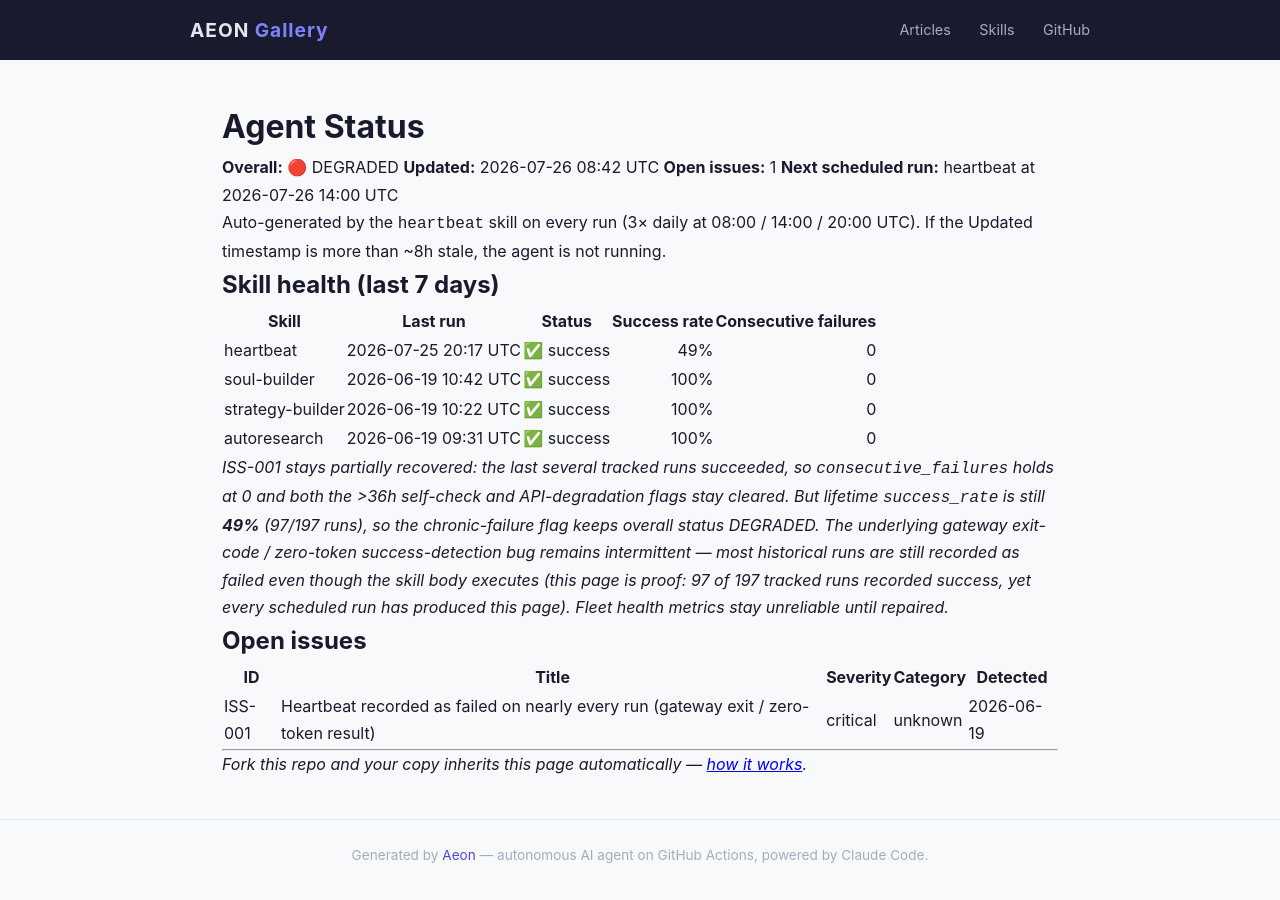
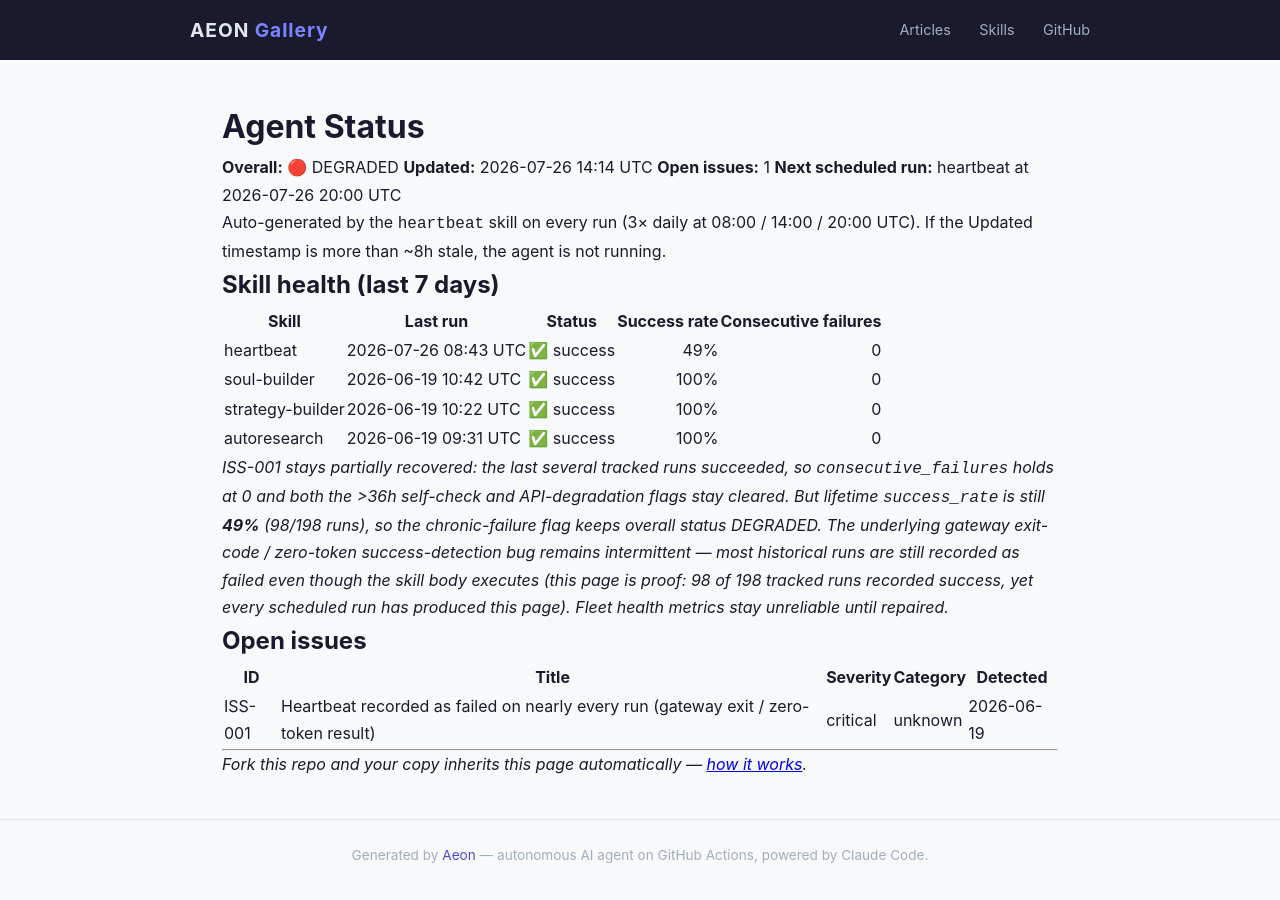
Before and after one commit to RickCrosschain/aeon, a Jekyll site: the page built from docs/status.md, in a window 1280 px wide. Built offline with Jekyll 4.4.1, drawn with Linux system fonts in a browser that asks for light colours.

Commit message:
chore(heartbeat): auto-commit 2026-07-26

```diff
--- a/docs/status.md
+++ b/docs/status.md
@@ -7,9 +7,9 @@
 # Agent Status
 
 **Overall:** 🔴 DEGRADED
-**Updated:** 2026-07-26 08:42 UTC
+**Updated:** 2026-07-26 14:14 UTC
 **Open issues:** 1
-**Next scheduled run:** heartbeat at 2026-07-26 14:00 UTC
+**Next scheduled run:** heartbeat at 2026-07-26 20:00 UTC
 
 Auto-generated by the `heartbeat` skill on every run (3× daily at 08:00 / 14:00 / 20:00 UTC). If the Updated timestamp is more than ~8h stale, the agent is not running.
 
@@ -17,12 +17,12 @@
 
 | Skill | Last run | Status | Success rate | Consecutive failures |
 |-------|----------|--------|-------------:|---------------------:|
-| heartbeat | 2026-07-25 20:17 UTC | ✅ success | 49% | 0 |
+| heartbeat | 2026-07-26 08:43 UTC | ✅ success | 49% | 0 |
 | soul-builder | 2026-06-19 10:42 UTC | ✅ success | 100% | 0 |
 | strategy-builder | 2026-06-19 10:22 UTC | ✅ success | 100% | 0 |
 | autoresearch | 2026-06-19 09:31 UTC | ✅ success | 100% | 0 |
 
-_ISS-001 stays partially recovered: the last several tracked runs succeeded, so `consecutive_failures` holds at 0 and both the >36h self-check and API-degradation flags stay cleared. But lifetime `success_rate` is still **49%** (97/197 runs), so the chronic-failure flag keeps overall status DEGRADED. The underlying gateway exit-code / zero-token success-detection bug remains intermittent — most historical runs are still recorded as failed even though the skill body executes (this page is proof: 97 of 197 tracked runs recorded success, yet every scheduled run has produced this page). Fleet health metrics stay unreliable until repaired._
+_ISS-001 stays partially recovered: the last several tracked runs succeeded, so `consecutive_failures` holds at 0 and both the >36h self-check and API-degradation flags stay cleared. But lifetime `success_rate` is still **49%** (98/198 runs), so the chronic-failure flag keeps overall status DEGRADED. The underlying gateway exit-code / zero-token success-detection bug remains intermittent — most historical runs are still recorded as failed even though the skill body executes (this page is proof: 98 of 198 tracked runs recorded success, yet every scheduled run has produced this page). Fleet health metrics stay unreliable until repaired._
 
 ## Open issues
 
--- a/memory/token-usage.csv
+++ b/memory/token-usage.csv
@@ -100,3 +100,4 @@
 2026-07-25,heartbeat,claude-opus-4-8,19790,4492,329521,56133
 2026-07-25,heartbeat,claude-opus-4-8,2098,4084,422245,56805
 2026-07-26,heartbeat,claude-opus-4-8,2098,5090,426727,40740
+2026-07-26,heartbeat,claude-opus-4-8,2102,6230,407510,44971
```
Also changed, not shown: memory/logs/2026-07-26.md (+15 -0 lines), .outputs/heartbeat.md.
